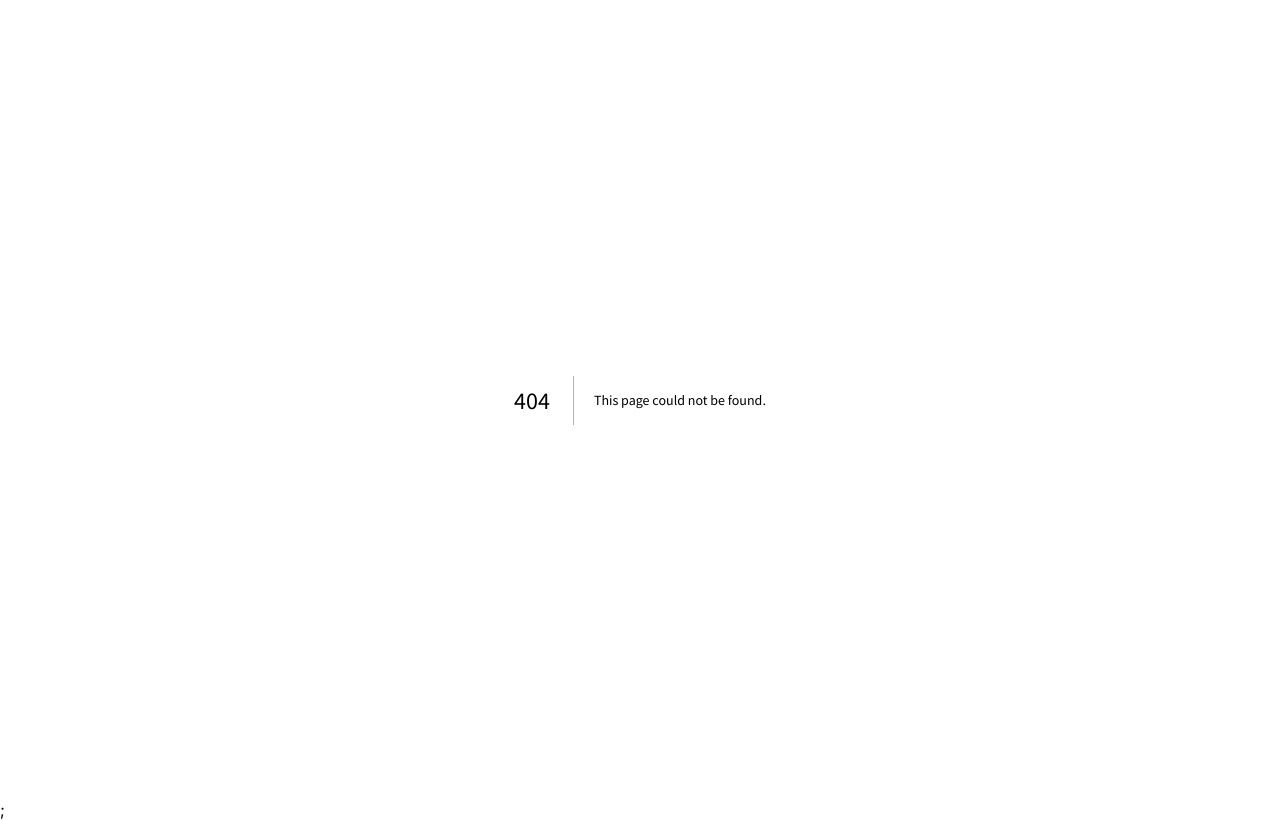
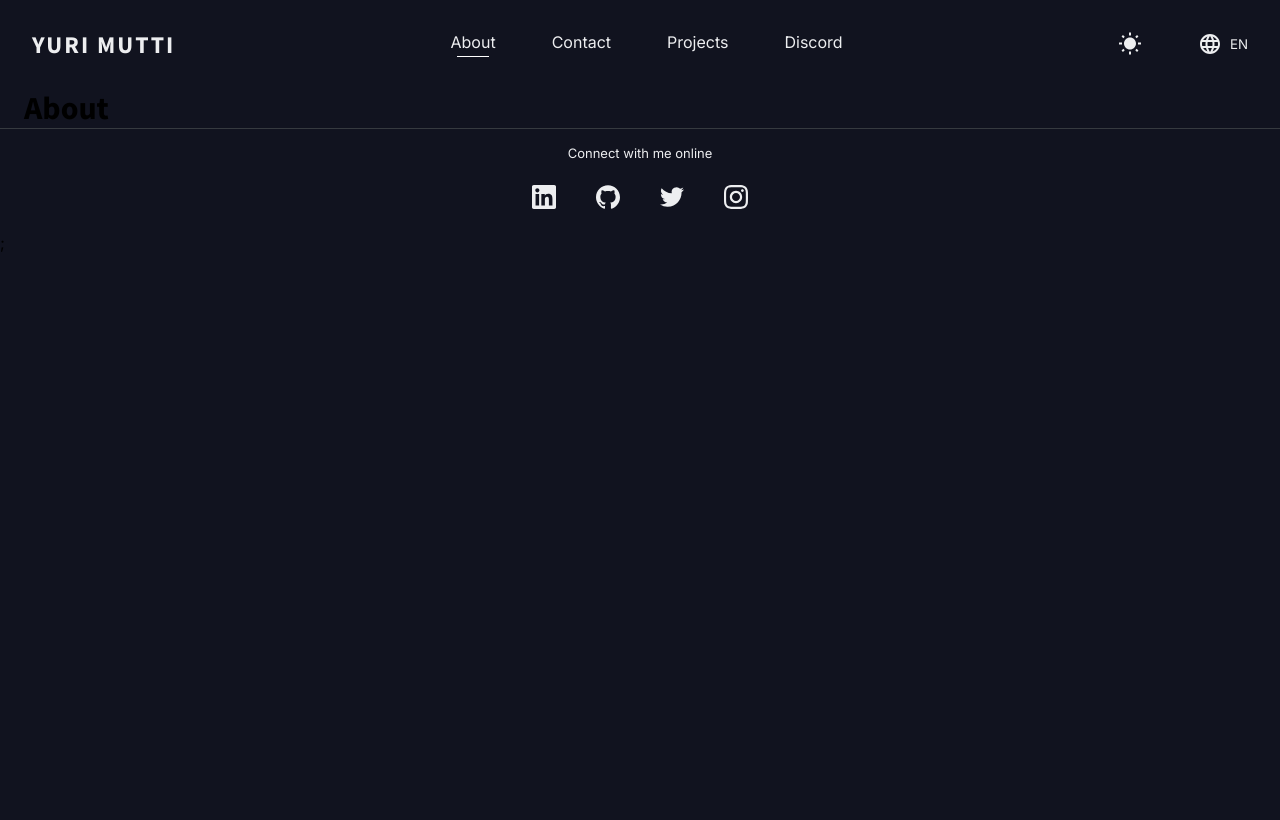
Before and after one commit to yurimutti/yurimutti.com, a Next.js app: page /about in a window 1280 px wide. Before the commit this address had no page. Built offline with nearby package versions, Linux system fonts and the light colour scheme.

Commit message:
feat: create container

```diff
--- /dev/null
+++ b/src/components/layouts/container/index.ts
@@ -0,0 +1,6 @@
+import { styled } from '@/libs/stitches';
+
+export const Container = styled('div', {
+  width: '100%',
+  padding: '0 $4',
+});
--- a/src/components/layouts/navbar/index.tsx
+++ b/src/components/layouts/navbar/index.tsx
@@ -1,7 +1,9 @@
 import { useState } from 'react';
 
 import Link from 'next/link';
+import { useRouter } from 'next/router';
 
+import { Container } from '@/components/layouts/container';
 import { Logo } from '@/components/logo';
 import { ToggleLang } from '@/components/toggle-lang';
 import { ToggleTheme } from '@/components/toggle-theme';
@@ -12,10 +14,11 @@ import * as S from './styles';
 const pages = ['About', 'Contact', 'Projects', 'Discord'];
 
 export const Navbar = () => {
+  const router = useRouter();
   const [hovered, setHovered] = useState('');
 
   return (
-    <S.Container>
+    <Container>
       <S.Header>
         <Link href="/">
           <S.ButtonLogo>
@@ -28,9 +31,22 @@ export const Navbar = () => {
             {pages.map((page) => {
               const isHovered = hovered === page;
               const path = `/${page.toLowerCase()}`;
+              const isActive = router.pathname === path;
 
               return (
-                <S.ListItem key={page}>
+                <S.ListItem
+                  key={page}
+                  css={{
+                    '&:after': {
+                      display: isActive ? 'block' : 'none',
+                      content: '',
+                      width: '32px',
+                      height: '1px',
+                      margin: '4px auto 0 auto',
+                      backgroundColor: '$white',
+                    },
+                  }}
+                >
                   <Link href={path}>
                     <S.Anchor onHoverStart={() => setHovered(page)}>
                       {isHovered && (
@@ -54,6 +70,6 @@ export const Navbar = () => {
           <ToggleLang />
         </S.ToggleArea>
       </S.Header>
-    </S.Container>
+    </Container>
   );
 };
--- a/src/components/layouts/navbar/styles.ts
+++ b/src/components/layouts/navbar/styles.ts
@@ -2,11 +2,6 @@ import { motion } from 'framer-motion';
 
 import { styled } from '@/libs/stitches';
 import { darkTheme } from '@/libs/stitches/global';
-
-export const Container = styled('div', {
-  width: '100%',
-  padding: '0 $4',
-});
 
 export const Header = styled('header', {
   padding: '$4 0',
--- a/src/pages/about/about.tsx
+++ b/src/pages/about.tsx
@@ -1,9 +1,12 @@
+import { Container } from '@/components/layouts/container';
 import { Layout } from '@/components/layouts/layout';
 
 const About = () => {
   return (
     <Layout>
-      <h1>About</h1>
+      <Container>
+        <h1>About</h1>
+      </Container>
     </Layout>
   );
 };
```
Also changed, not shown: src/pages/contact.tsx (renamed from src/pages/contact/contact.tsx), src/pages/discord.tsx (renamed from src/pages/discord/discord.tsx), src/pages/projects.tsx (renamed from src/pages/projects/projects.tsx).
